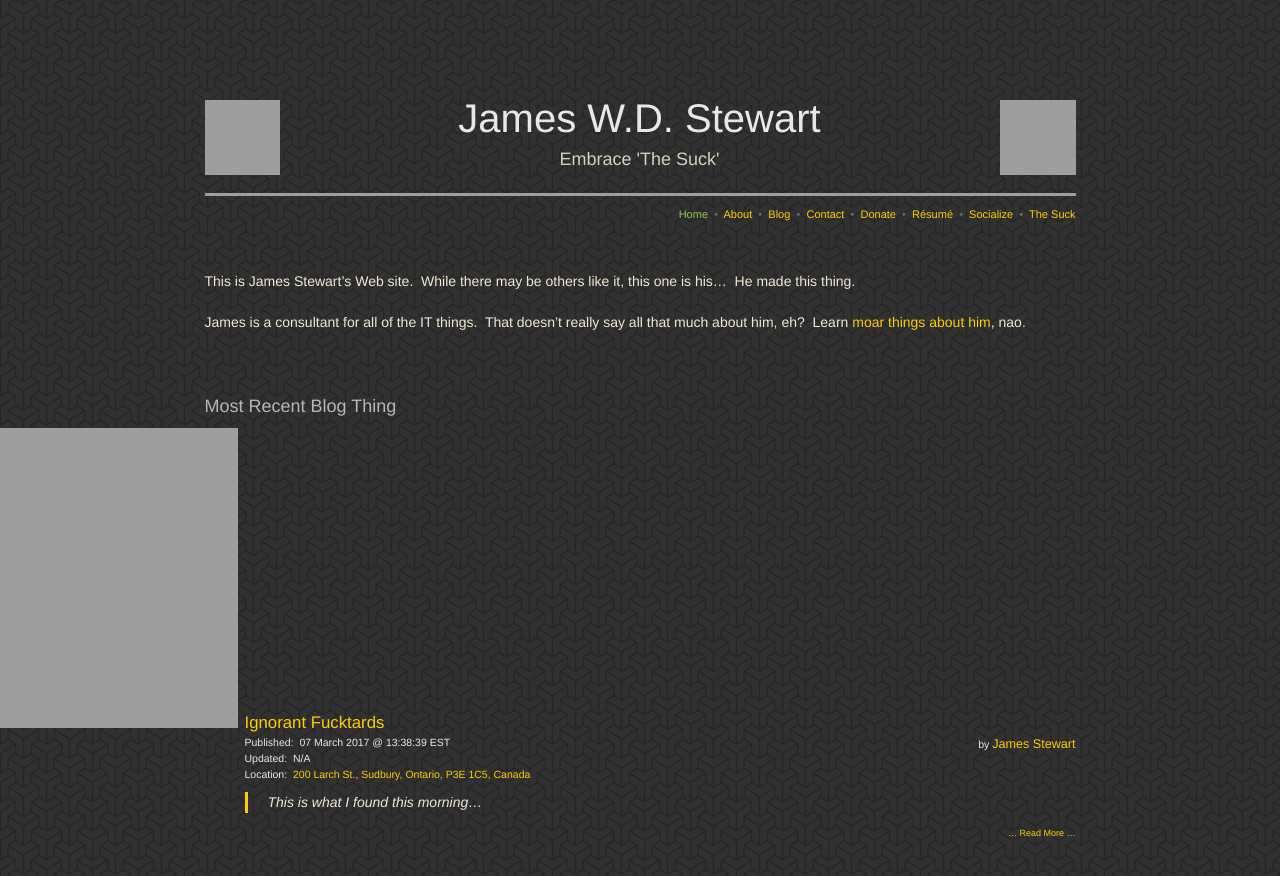
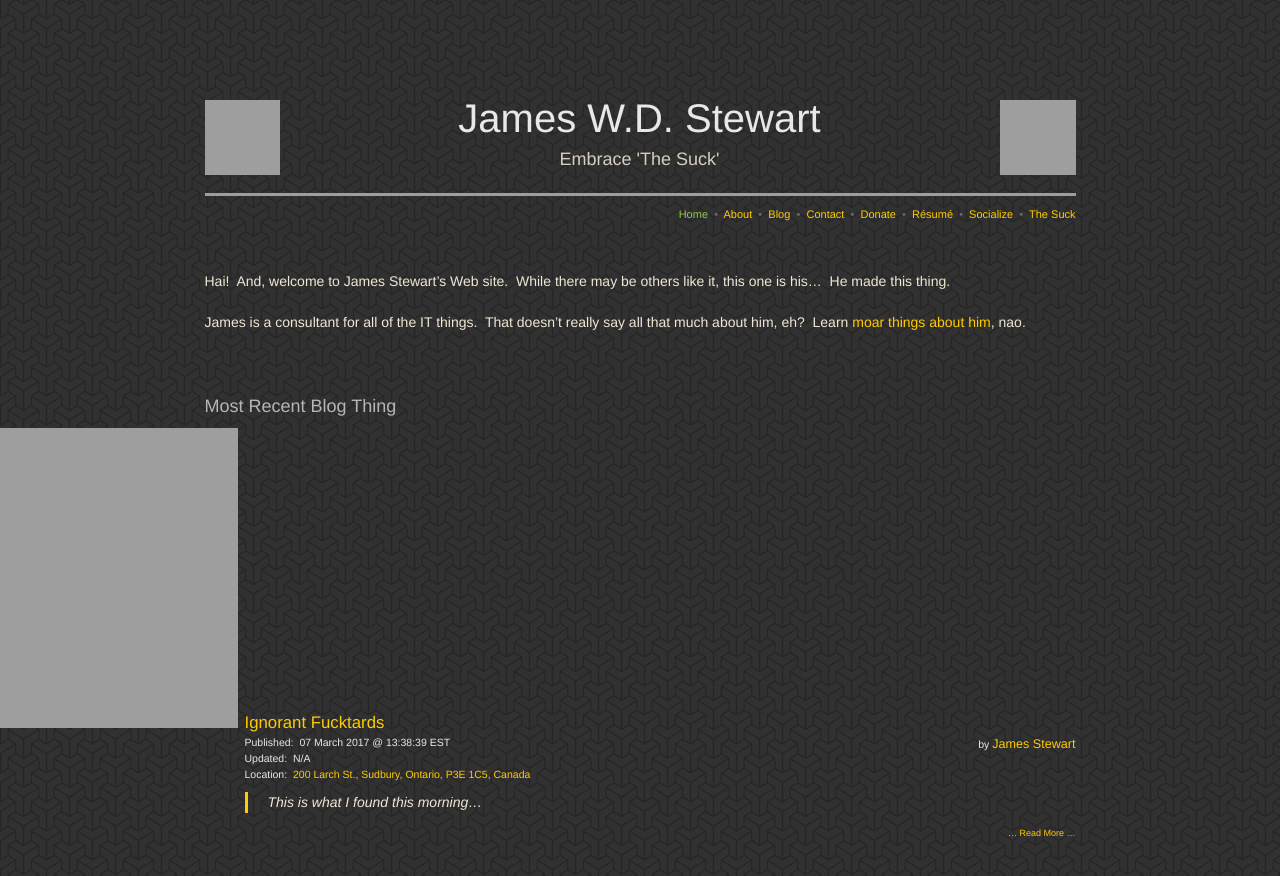
Before and after one commit to jwds1978/jwds1978.github.io, a Jekyll site: the page built from index.md, in a window 1280 px wide and 900 px high, cut to the strip 0-876 px from the top of the window. Built offline with Jekyll 4.4.1, drawn with Linux system fonts in a browser that asks for light colours; nearby versions of some CDN libraries; some web fonts are replaced; our own code applies the rules of GitHub Pages for plain Markdown files; comment, search, counter and statistics services are not loaded; grey boxes are pictures that could not be loaded.

Commit message:
Introductin on landing page.

```diff
--- a/index.md
+++ b/index.md
@@ -37,7 +37,7 @@ comments: true
 <!--/email_off-->
 <!--/sse-->
 
-This is James Stewart's Web site.&nbsp; While there may be others like it, this one is his&hellip;&nbsp; He made this thing.
+Hai!&nbsp; And, welcome to James Stewart's Web site.&nbsp; While there may be others like it, this one is his&hellip;&nbsp; He made this thing.
 
 James is a consultant for all of the IT things.&nbsp; That doesn't really say all that much about him, eh?&nbsp; Learn <a href="{{ site.url }}/about" rel="me" title="">moar things about him</a>, nao.
 
```
